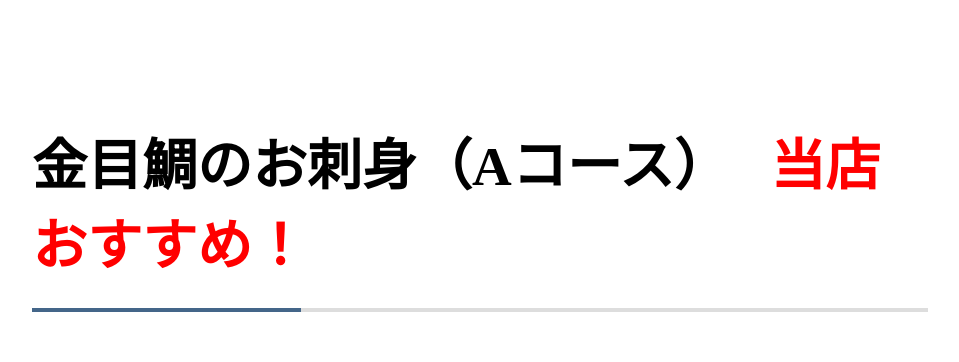
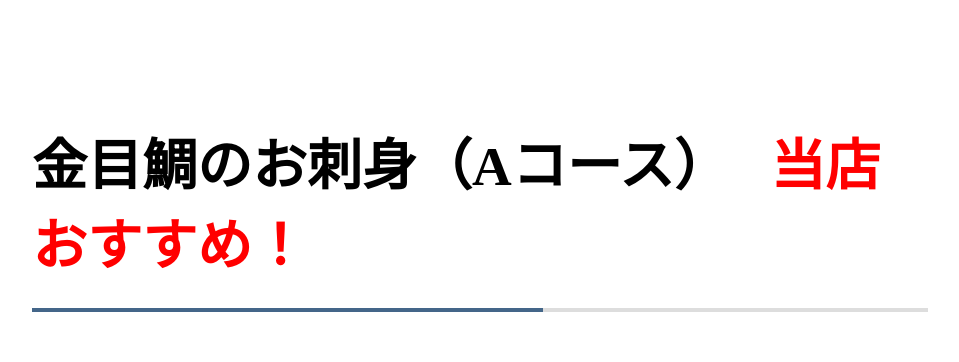
Before and after one commit to akihito-yamaya/festival, a plain HTML site: page index.html in a window 1280 px wide. Shown: the part 940-1302 px from the top of the page, without its empty margins (48-1007 px from the left). Drawn offline with Linux system fonts and the light colour scheme.

Commit message:
.main-text1 h2::after border　長さ調整

```diff
--- a/style.css
+++ b/style.css
@@ -87,7 +87,7 @@ b{
     content: " ";
     border-bottom: solid 4px #446689;
     bottom: -4px;
-    width:30%;
+    width:57%;
     display: block;
 }
 
```
